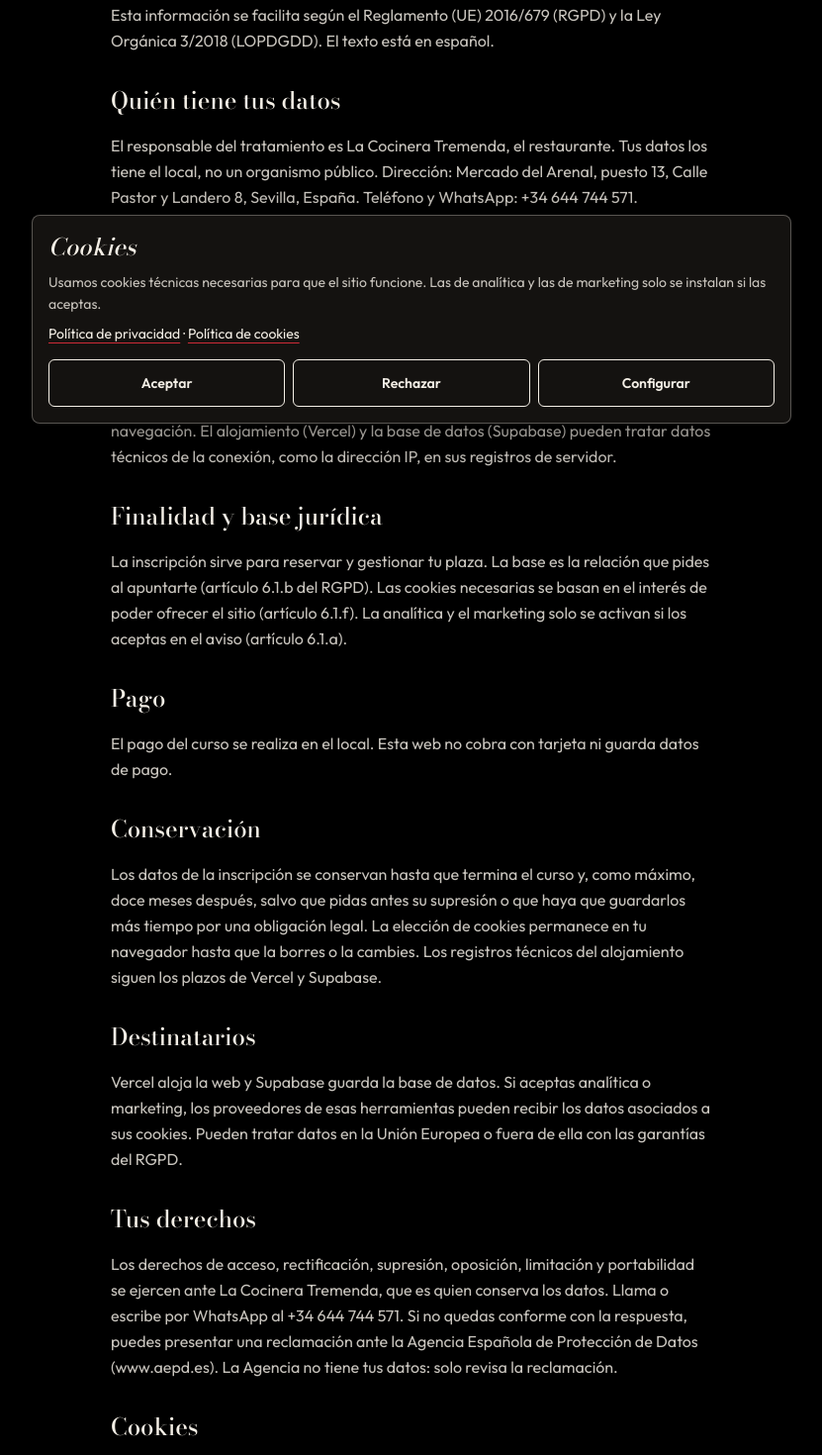
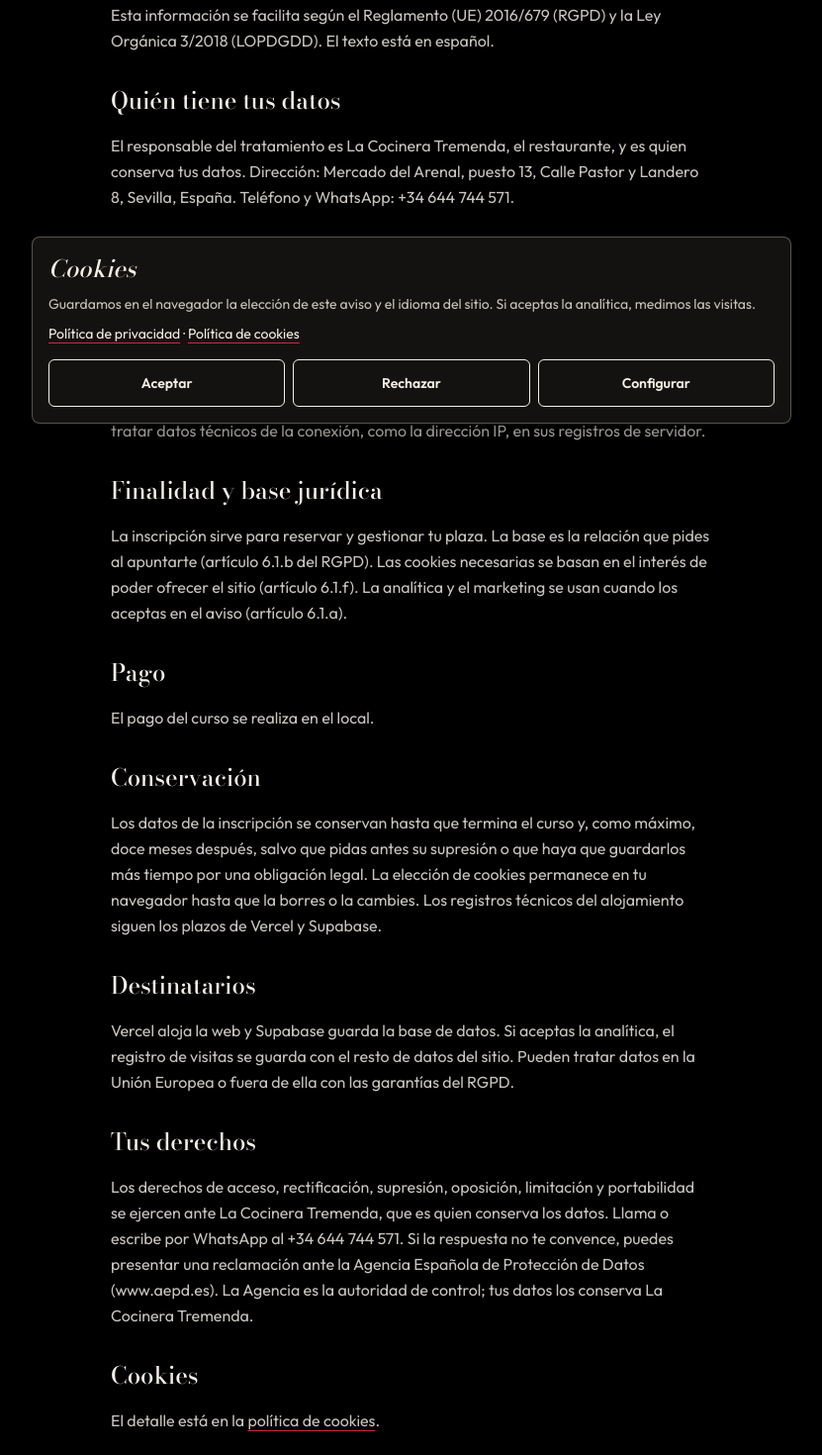
Before and after one commit to LACOCINERATREMEND/lacocineratremenda, a Next.js app: page /privacidad in a window 1280 px wide. Shown: the part 360-1830 px from the top of the page at 99% size, without its empty margins (224-1055 px from the left). Built offline with nearby package versions, Linux system fonts and the light colour scheme.

Commit message:
Describe only the storage and visit data the site uses.
Keep the legal pages and cookie banner neutral, without storage denials or internal cookie names.

Co-authored-by: officrew <officrew@officrew.com>

```diff
--- a/src/app/privacidad/page.tsx
+++ b/src/app/privacidad/page.tsx
@@ -16,28 +16,27 @@ export default function PrivacyPage() {
       </p>
       <h2>Quién tiene tus datos</h2>
       <p>
-        El responsable del tratamiento es La Cocinera Tremenda, el restaurante. Tus datos los tiene el local, no
-        un organismo público. Dirección: Mercado del Arenal, puesto 13, Calle Pastor y Landero 8, Sevilla,
-        España. Teléfono y WhatsApp: +34 644 744 571.
+        El responsable del tratamiento es La Cocinera Tremenda, el restaurante, y es quien conserva tus datos.
+        Dirección: Mercado del Arenal, puesto 13, Calle Pastor y Landero 8, Sevilla, España. Teléfono y
+        WhatsApp: +34 644 744 571.
       </p>
       <h2>Datos que tratamos</h2>
       <p>
         Si te inscribes en un curso, el restaurante guarda tu nombre, teléfono, email y, si la escribes, una
-        nota, junto con el curso y la fecha de la inscripción. Si aceptas las cookies de analítica, se pueden
-        registrar páginas vistas, idioma y tipo de dispositivo para medir el uso de la web. Si aceptas las de
-        marketing, herramientas de redes sociales o publicidad, como Meta Pixel, pueden tratar identificadores
-        de cookie y datos de navegación. El alojamiento (Vercel) y la base de datos (Supabase) pueden tratar
-        datos técnicos de la conexión, como la dirección IP, en sus registros de servidor.
+        nota, junto con el curso y la fecha de la inscripción. Si aceptas la analítica, se registran la página
+        vista, el idioma y el tipo de dispositivo para medir el uso de la web. Si aceptas el marketing, esa
+        elección se aplica a contenidos de redes sociales y publicidad. El alojamiento (Vercel) y la base de
+        datos (Supabase) pueden tratar datos técnicos de la conexión, como la dirección IP, en sus registros
+        de servidor.
       </p>
       <h2>Finalidad y base jurídica</h2>
       <p>
         La inscripción sirve para reservar y gestionar tu plaza. La base es la relación que pides al apuntarte
         (artículo 6.1.b del RGPD). Las cookies necesarias se basan en el interés de poder ofrecer el sitio
-        (artículo 6.1.f). La analítica y el marketing solo se activan si los aceptas en el aviso (artículo
-        6.1.a).
+        (artículo 6.1.f). La analítica y el marketing se usan cuando los aceptas en el aviso (artículo 6.1.a).
       </p>
       <h2>Pago</h2>
-      <p>El pago del curso se realiza en el local. Esta web no cobra con tarjeta ni guarda datos de pago.</p>
+      <p>El pago del curso se realiza en el local.</p>
       <h2>Conservación</h2>
       <p>
         Los datos de la inscripción se conservan hasta que termina el curso y, como máximo, doce meses después,
@@ -47,16 +46,17 @@ export default function PrivacyPage() {
       </p>
       <h2>Destinatarios</h2>
       <p>
-        Vercel aloja la web y Supabase guarda la base de datos. Si aceptas analítica o marketing, los
-        proveedores de esas herramientas pueden recibir los datos asociados a sus cookies. Pueden tratar datos
-        en la Unión Europea o fuera de ella con las garantías del RGPD.
+        Vercel aloja la web y Supabase guarda la base de datos. Si aceptas la analítica, el registro de visitas
+        se guarda con el resto de datos del sitio. Pueden tratar datos en la Unión Europea o fuera de ella con
+        las garantías del RGPD.
       </p>
       <h2>Tus derechos</h2>
       <p>
         Los derechos de acceso, rectificación, supresión, oposición, limitación y portabilidad se ejercen ante
         La Cocinera Tremenda, que es quien conserva los datos. Llama o escribe por WhatsApp al +34 644 744 571.
-        Si no quedas conforme con la respuesta, puedes presentar una reclamación ante la Agencia Española de
-        Protección de Datos (www.aepd.es). La Agencia no tiene tus datos: solo revisa la reclamación.
+        Si la respuesta no te convence, puedes presentar una reclamación ante la Agencia Española de Protección
+        de Datos (www.aepd.es). La Agencia es la autoridad de control; tus datos los conserva La Cocinera
+        Tremenda.
       </p>
       <h2>Cookies</h2>
       <p>
--- a/src/data/consent-i18n.ts
+++ b/src/data/consent-i18n.ts
@@ -18,100 +18,100 @@ export type ConsentCopy = {
 export const consentCopy: Record<Lang, ConsentCopy> = {
   es: {
     title: "Cookies",
-    text: "Usamos cookies técnicas necesarias para que el sitio funcione. Las de analítica y las de marketing solo se instalan si las aceptas.",
+    text: "Guardamos en el navegador la elección de este aviso y el idioma del sitio. Si aceptas la analítica, medimos las visitas.",
     accept: "Aceptar",
     reject: "Rechazar",
     configure: "Configurar",
     save: "Guardar",
     necessary: "Necesarias",
-    necessaryHelp: "Siempre activas. Guardan tu elección sobre cookies y, si entras al panel, la sesión de administración.",
+    necessaryHelp: "Siempre activas. Guardan la elección de este aviso, el idioma y la sesión de gestión del sitio.",
     analytics: "Analítica",
-    analyticsHelp: "Solo si las aceptas. Sirven para medir las visitas, por ejemplo con herramientas como Google Analytics.",
+    analyticsHelp: "Si las aceptas, registramos la página, el idioma y si entras desde el móvil o el escritorio.",
     marketing: "Marketing",
-    marketingHelp: "Solo si las aceptas. Sirven para redes sociales y publicidad, por ejemplo Meta Pixel.",
+    marketingHelp: "Si las aceptas, esa elección se aplica a contenidos de redes sociales y publicidad.",
   },
   it: {
     title: "Cookie",
-    text: "Usiamo cookie tecnici necessari al funzionamento del sito. Quelli di analisi e di marketing si installano solo se li accetti.",
+    text: "Nel browser salviamo la scelta di questo avviso e la lingua del sito. Se accetti l’analisi, misuriamo le visite.",
     accept: "Accetta",
     reject: "Rifiuta",
     configure: "Impostazioni",
     save: "Salva",
     necessary: "Necessari",
-    necessaryHelp: "Sempre attivi. Salvano la tua scelta sui cookie e, se entri nel pannello, la sessione di amministrazione.",
+    necessaryHelp: "Sempre attivi. Salvano la scelta di questo avviso, la lingua e la sessione di gestione del sito.",
     analytics: "Analisi",
-    analyticsHelp: "Solo se li accetti. Servono a misurare le visite, per esempio con strumenti come Google Analytics.",
+    analyticsHelp: "Se li accetti, registriamo la pagina, la lingua e se entri da telefono o da computer.",
     marketing: "Marketing",
-    marketingHelp: "Solo se li accetti. Servono a social e pubblicità, per esempio Meta Pixel.",
+    marketingHelp: "Se li accetti, quella scelta vale per i contenuti dei social e della pubblicità.",
   },
   en: {
     title: "Cookies",
-    text: "We use necessary technical cookies so the site can work. Analytics and marketing cookies are installed only if you accept them.",
+    text: "We store this notice’s choice and the site language in your browser. If you accept analytics, we measure visits.",
     accept: "Accept",
     reject: "Reject",
     configure: "Settings",
     save: "Save",
     necessary: "Necessary",
-    necessaryHelp: "Always on. They store your cookie choice and, if you open the panel, the admin session.",
+    necessaryHelp: "Always on. They store this notice’s choice, the language, and the session used to manage the site.",
     analytics: "Analytics",
-    analyticsHelp: "Only if you accept them. They measure visits, for example with tools such as Google Analytics.",
+    analyticsHelp: "If you accept them, we record the page, the language, and whether you visit on a phone or a computer.",
     marketing: "Marketing",
-    marketingHelp: "Only if you accept them. They are used for social media and advertising, for example Meta Pixel.",
+    marketingHelp: "If you accept them, that choice applies to social and advertising content.",
   },
   fr: {
     title: "Cookies",
-    text: "Nous utilisons des cookies techniques nécessaires au fonctionnement du site. Ceux d’analyse et de marketing ne sont installés que si vous les acceptez.",
+    text: "Nous gardons dans le navigateur le choix de cet avis et la langue du site. Si vous acceptez l’analyse, nous mesurons les visites.",
     accept: "Accepter",
     reject: "Refuser",
     configure: "Régler",
     save: "Enregistrer",
     necessary: "Nécessaires",
-    necessaryHelp: "Toujours actifs. Ils gardent votre choix sur les cookies et, si vous ouvrez le panneau, la session d’administration.",
+    necessaryHelp: "Toujours actifs. Ils gardent le choix de cet avis, la langue et la session de gestion du site.",
     analytics: "Analyse",
-    analyticsHelp: "Uniquement si vous les acceptez. Ils mesurent les visites, par exemple avec des outils comme Google Analytics.",
+    analyticsHelp: "Si vous les acceptez, nous enregistrons la page, la langue et si vous venez du téléphone ou de l’ordinateur.",
     marketing: "Marketing",
-    marketingHelp: "Uniquement si vous les acceptez. Ils servent aux réseaux sociaux et à la publicité, par exemple Meta Pixel.",
+    marketingHelp: "Si vous les acceptez, ce choix s’applique aux contenus des réseaux sociaux et de la publicité.",
   },
   de: {
     title: "Cookies",
-    text: "Wir verwenden notwendige technische Cookies, damit die Website funktioniert. Analyse- und Marketing-Cookies werden nur gesetzt, wenn du sie akzeptierst.",
+    text: "Im Browser speichern wir die Wahl zu diesem Hinweis und die Sprache der Website. Wenn du Analyse akzeptierst, messen wir die Besuche.",
     accept: "Akzeptieren",
     reject: "Ablehnen",
     configure: "Einstellungen",
     save: "Speichern",
     necessary: "Notwendig",
-    necessaryHelp: "Immer aktiv. Sie speichern deine Cookie-Wahl und, wenn du das Panel öffnest, die Admin-Sitzung.",
+    necessaryHelp: "Immer aktiv. Sie speichern die Wahl zu diesem Hinweis, die Sprache und die Sitzung zur Pflege der Website.",
     analytics: "Analyse",
-    analyticsHelp: "Nur wenn du sie akzeptierst. Sie messen Besuche, zum Beispiel mit Tools wie Google Analytics.",
+    analyticsHelp: "Wenn du sie akzeptierst, erfassen wir die Seite, die Sprache und ob du mit dem Handy oder dem Computer kommst.",
     marketing: "Marketing",
-    marketingHelp: "Nur wenn du sie akzeptierst. Sie dienen sozialen Netzwerken und Werbung, zum Beispiel Meta Pixel.",
+    marketingHelp: "Wenn du sie akzeptierst, gilt diese Wahl für Inhalte sozialer Netzwerke und Werbung.",
   },
   pt: {
     title: "Cookies",
-    text: "Usamos cookies técnicos necessários para o site funcionar. Os de análise e os de marketing só são instalados se os aceitares.",
+    text: "Guardamos no navegador a escolha deste aviso e o idioma do site. Se aceitares a análise, medimos as visitas.",
     accept: "Aceitar",
     reject: "Recusar",
     configure: "Configurar",
     save: "Guardar",
     necessary: "Necessários",
-    necessaryHelp: "Sempre ativos. Guardam a tua escolha sobre cookies e, se entrares no painel, a sessão de administração.",
+    necessaryHelp: "Sempre ativos. Guardam a escolha deste aviso, o idioma e a sessão de gestão do site.",
     analytics: "Análise",
-    analyticsHelp: "Só se os aceitares. Servem para medir as visitas, por exemplo com ferramentas como o Google Analytics.",
+    analyticsHelp: "Se os aceitares, registamos a página, o idioma e se entras pelo telemóvel ou pelo computador.",
     marketing: "Marketing",
-    marketingHelp: "Só se os aceitares. Servem para redes sociais e publicidade, por exemplo o Meta Pixel.",
+    marketingHelp: "Se os aceitares, essa escolha aplica-se a conteúdos de redes sociais e publicidade.",
   },
   ja: {
     title: "クッキー",
-    text: "サイトの動作に必要な技術クッキーを使います。分析とマーケティングのクッキーは、同意した場合にだけ設置します。",
+    text: "この案内の選択とサイトの言語をブラウザに保存します。分析に同意すると、訪問を計測します。",
     accept: "同意する",
     reject: "拒否する",
     configure: "設定",
     save: "保存",
     necessary: "必須",
-    necessaryHelp: "常に有効です。クッキーの選択と、管理画面に入ったときのセッションを保存します。",
+    necessaryHelp: "常に有効です。この案内の選択、言語、サイトを管理するセッションを保存します。",
     analytics: "分析",
-    analyticsHelp: "同意した場合だけです。訪問数の測定に使い、たとえば Google アナリティクスのようなツールです。",
+    analyticsHelp: "同意すると、ページ、言語、携帯かパソコンからの訪問かを記録します。",
     marketing: "マーケティング",
-    marketingHelp: "同意した場合だけです。ソーシャルや広告に使い、たとえば Meta ピクセルです。",
+    marketingHelp: "同意すると、その選択はソーシャルや広告の内容に適用されます。",
   },
 };
```
Also changed, not shown: src/app/cookies/page.tsx (+9 -12 lines).
